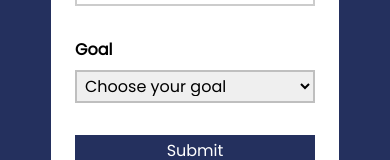
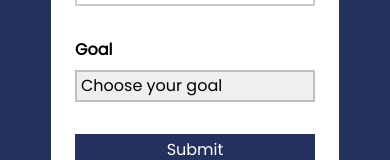
Before and after one commit to LukaMartin/gym-program-generator, a Next.js app: page / in a window 390 px wide. Shown: the part 558-718 px from the top of the page. Built offline with nearby package versions, Linux system fonts and the light colour scheme.

Commit message:
Further changes to training program form input styling for mobile devices

```diff
--- a/src/components/TrainingProgramForm.tsx
+++ b/src/components/TrainingProgramForm.tsx
@@ -44,7 +44,7 @@ export default function TrainingProgramForm({
         <input
           onChange={(e) => setSessionTime(e.target.value)}
           value={sessionTime}
-          className="w-60 md:w-72 outline-none ring-navy focus:ring-2 border-2 border-black/20 mt-2 mb-8 px-1 md:px-2 py-[0.25rem]"
+          className="appearance-none w-60 md:w-72 outline-none ring-navy focus:ring-2 border-2 border-black/20 mt-2 mb-8 px-1 md:px-2 py-[0.25rem]"
           type="text"
           id="session-time"
           name="session-time"
@@ -60,7 +60,7 @@ export default function TrainingProgramForm({
         </label>
         <select
           onChange={(e) => setGoalOption(e.target.value)}
-          className="w-60 md:w-72 outline-none ring-navy focus:ring-2 border-2 border-black/20 mt-2 mb-8 px-1 py-[0.125rem] md:px-2 md:py-1"
+          className="appearance-none w-60 md:w-72 outline-none ring-navy focus:ring-2 border-2 border-black/20 mt-2 mb-8 px-1 py-[0.125rem] md:px-2 md:py-1"
           id="training-goal"
           name="training-goal"
           defaultValue={""}
```
